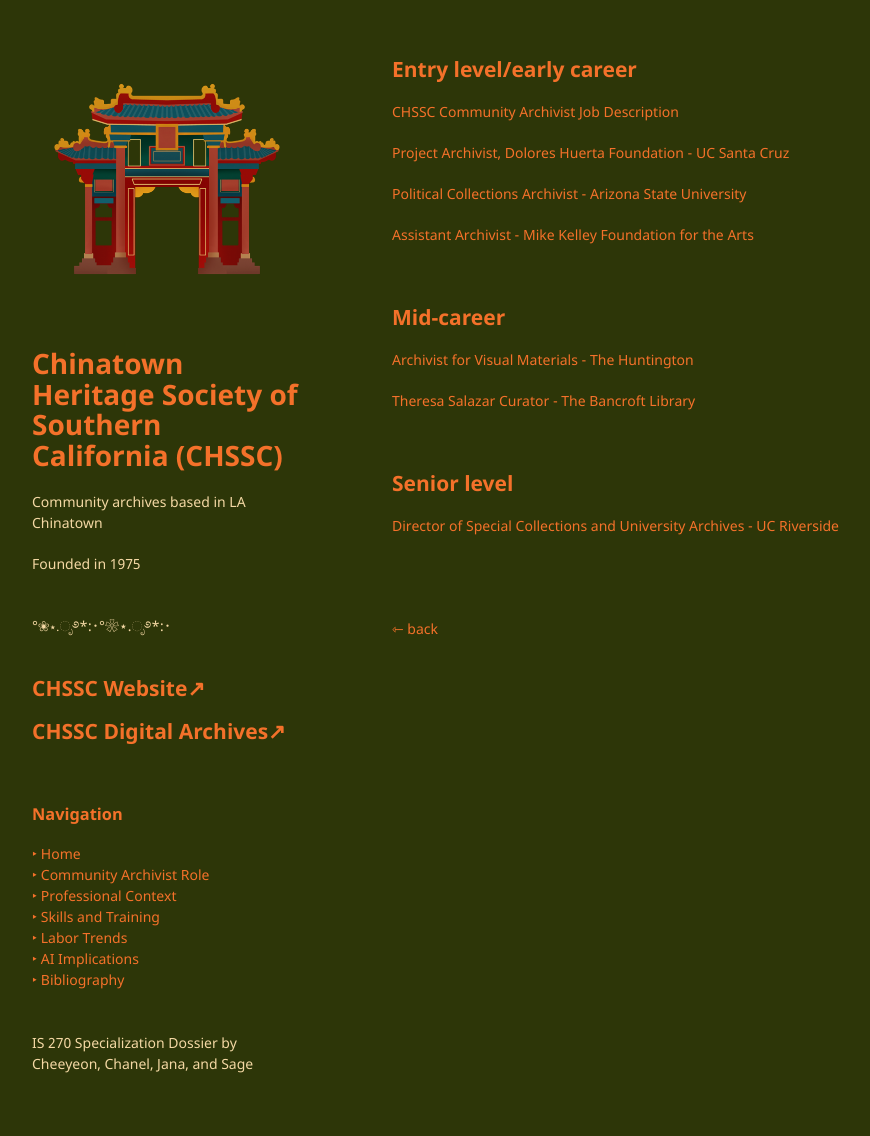
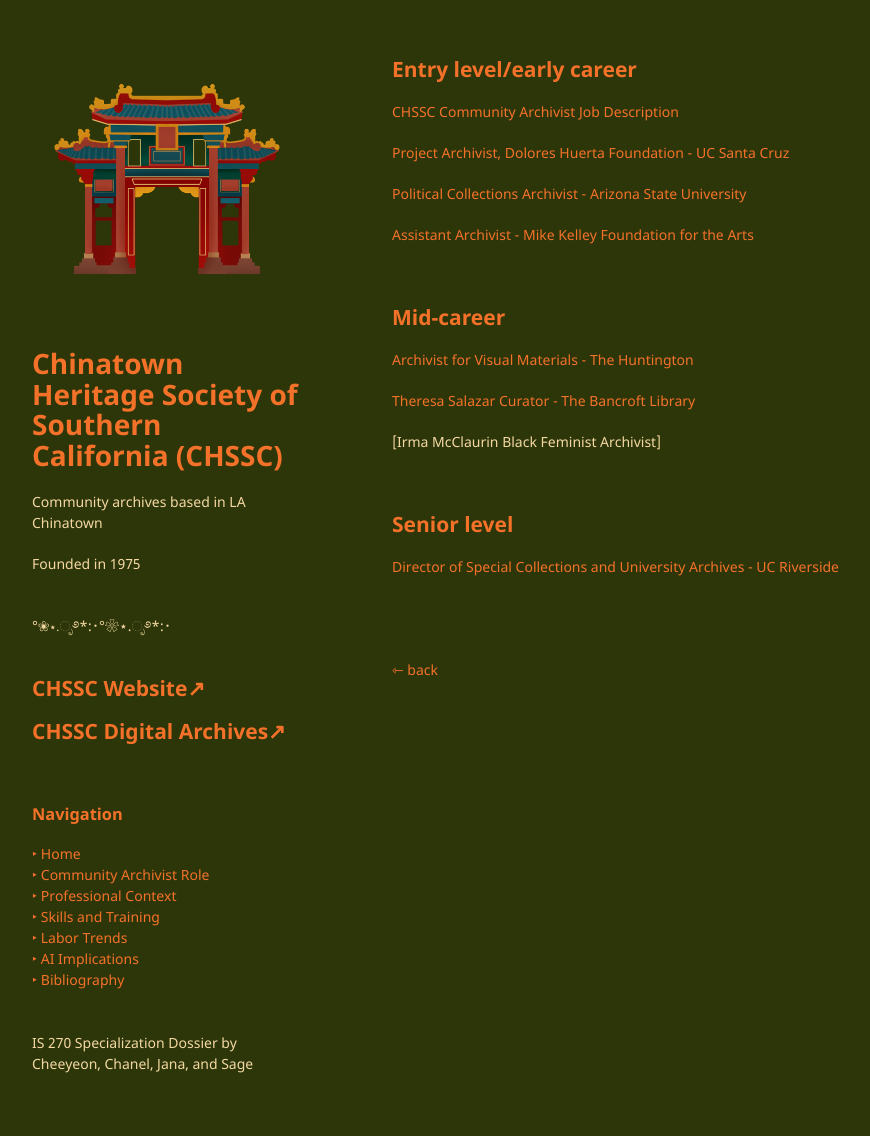
Before and after one commit to chaanelly/IS270-CHSSC, a Jekyll site: the page built from pages/community-archivist.md, in a window 1280 px wide. Shown: the whole page, without its empty margins (178-1048 px from the left). Built offline with Jekyll 4.4.1, drawn with Linux system fonts in a browser that asks for light colours; our own code applies the rules of GitHub Pages for plain Markdown files.

Commit message:
Update community-archivist.md

```diff
--- a/pages/community-archivist.md
+++ b/pages/community-archivist.md
@@ -16,6 +16,8 @@
 
 [Theresa Salazar Curator - The Bancroft Library](https://turtledurdle.github.io/IS270-CHSSC/Theresa-Salazar-Curator-Bancroft.pdf)
 
+[Irma McClaurin Black Feminist Archivist]
+
 <br>
 
 <h2>Senior level</h2>
```
